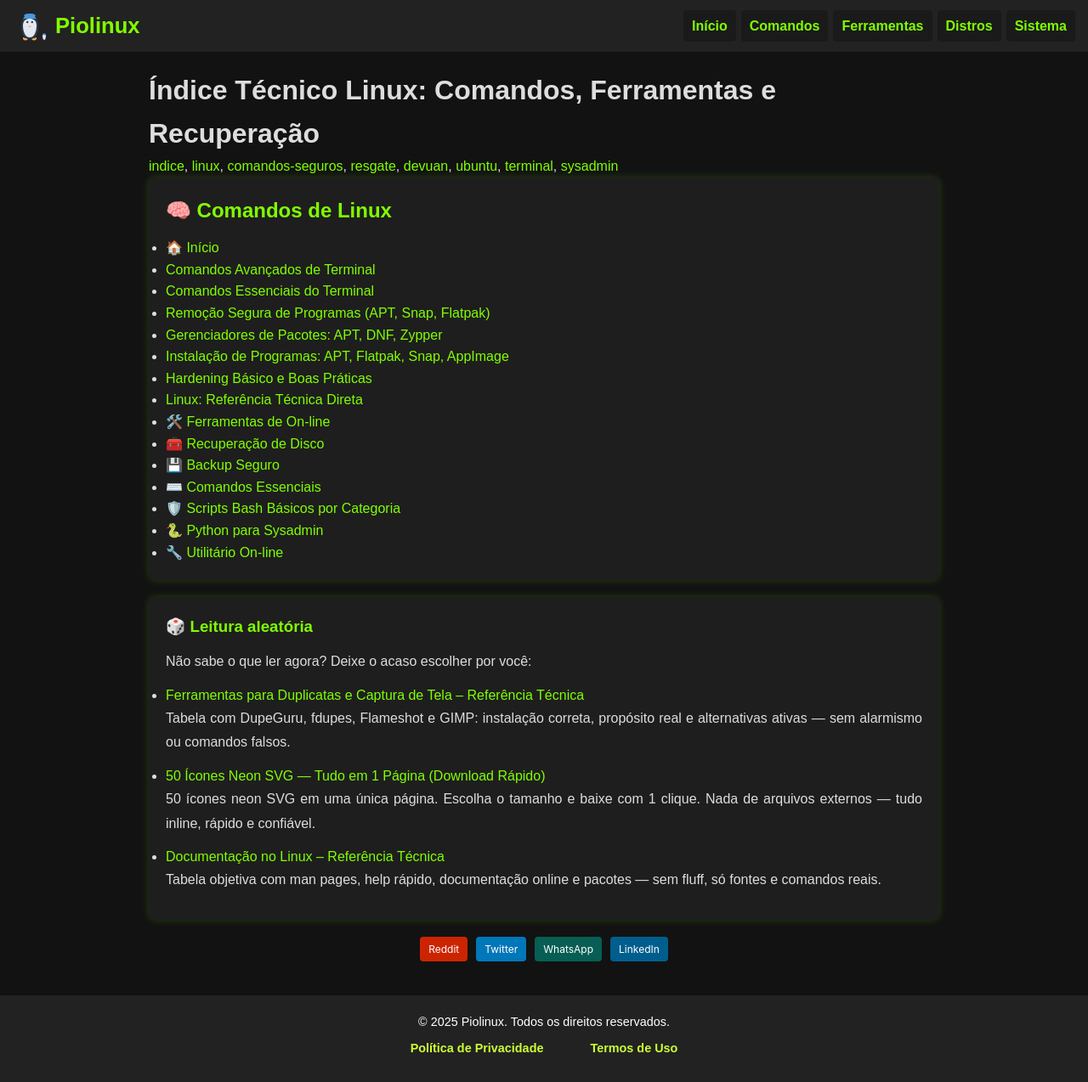
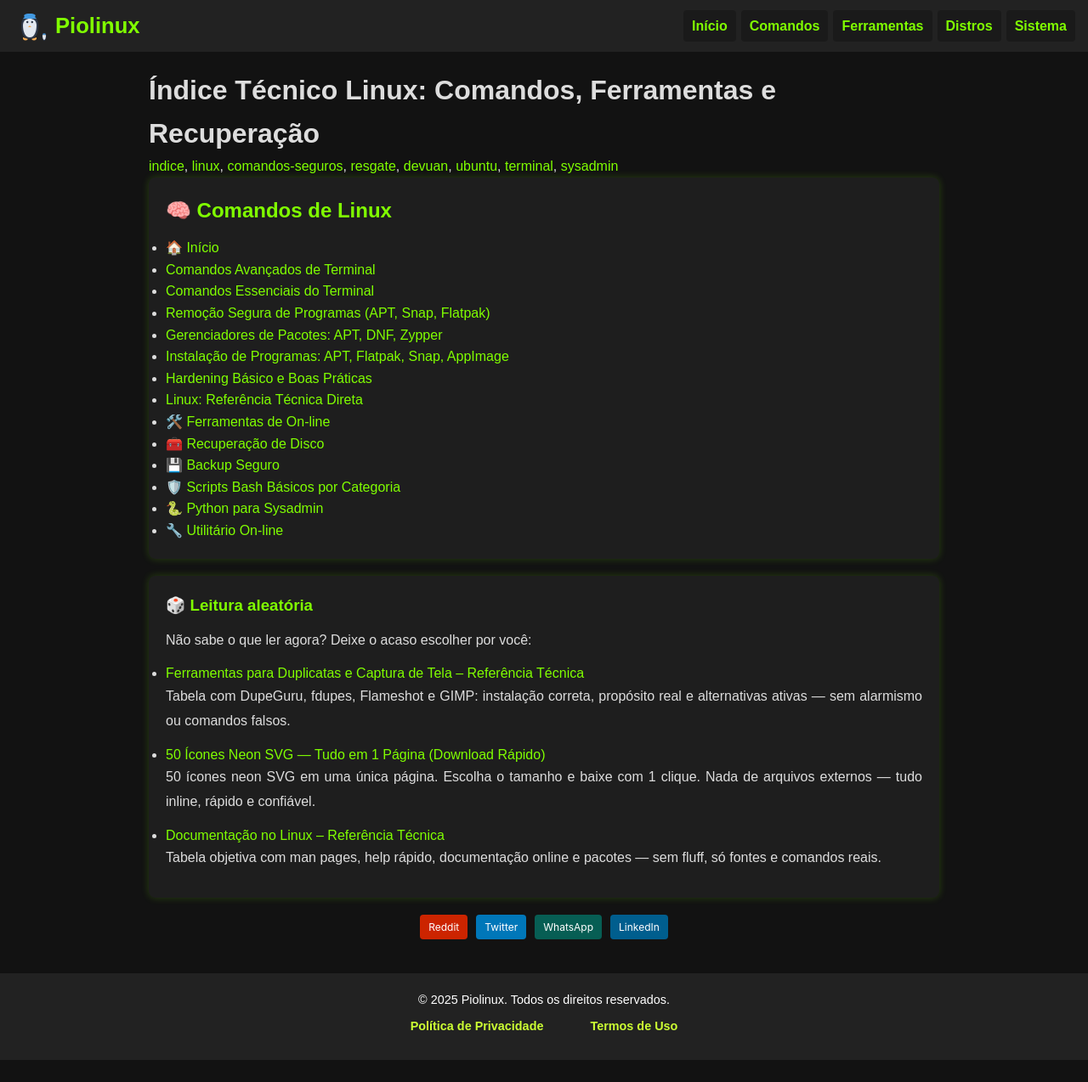
Before and after one commit to Piolinux/piolinux-site, a Jekyll site: the page built from _pages/_iniciantes/indice-tecnico-linux-comandos-ferramentas-e-recuperacao.md, in a window 1280 px wide. Shown: the whole page at 85% size. Built offline with Jekyll 4.4.1, drawn with Linux system fonts in a browser that asks for light colours; after the commit the page ends 1248 px from its top, so only the background shows below that.

Commit message:
Update indice-tecnico-linux-comandos-ferramentas-e-recuperacao.md

```diff
--- a/_pages/_iniciantes/indice-tecnico-linux-comandos-ferramentas-e-recuperacao.md
+++ b/_pages/_iniciantes/indice-tecnico-linux-comandos-ferramentas-e-recuperacao.md
@@ -28,14 +28,12 @@ permalink: /indice-linux/
     <li><a href="{{ '/metodos-instalacao/' | relative_url }}">Instalação de Programas: APT, Flatpak, Snap, AppImage</a></li>
     <li><a href="{{ '/seguranca-linux/' | relative_url }}">Hardening Básico e Boas Práticas</a></li>
     <li><a href="{{ '/linux-essencial-tecnico/' | relative_url }}">Linux: Referência Técnica Direta</a></li>
-
-<li><a href="{{ '/ferramentas/' | relative_url }}">🛠️ Ferramentas de On-line</a></li>
-<li><a href="{{ '/comandos-recuperacao-disco-linux/' | relative_url }}">🧰 Recuperação de Disco</a></li>
-<li><a href="{{ '/programas-backup-seguros/' | relative_url }}">💾 Backup Seguro</a></li>
-<li><a href="{{ '/comandos-essenciais-terminal-linux/' | relative_url }}">⌨️ Comandos Essenciais</a></li>
-<li><a href="{{ '/scripts-bash/' | relative_url }}">🛡️ Scripts Bash Básicos por Categoria </a></li>
-<li><a href="{{ '/python-casos-uso/' | relative_url }}">🐍 Python para Sysadmin</a></li>
-<li><a href="{{ '/utilitarios-online/' | relative_url }}">🔧 Utilitário On-line</a></li>
+    <li><a href="{{ '/ferramentas/' | relative_url }}">🛠️ Ferramentas de On-line</a></li>
+    <li><a href="{{ '/comandos-recuperacao-disco-linux/' | relative_url }}">🧰 Recuperação de Disco</a></li>
+    <li><a href="{{ '/programas-backup-seguros/' | relative_url }}">💾 Backup Seguro</a></li>
+    <li><a href="{{ '/scripts-bash/' | relative_url }}">🛡️ Scripts Bash Básicos por Categoria </a></li>
+    <li><a href="{{ '/python-casos-uso/' | relative_url }}">🐍 Python para Sysadmin</a></li>
+    <li><a href="{{ '/utilitarios-online/' | relative_url }}">🔧 Utilitário On-line</a></li>
 
 
   </ul>
```
